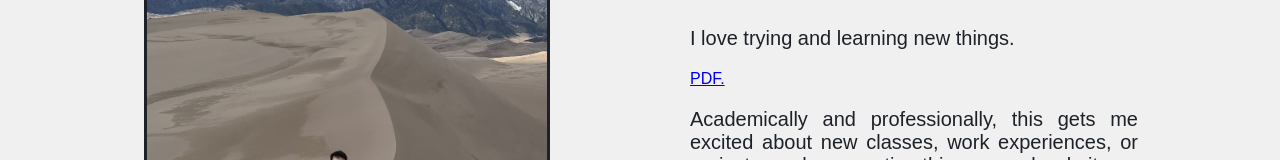
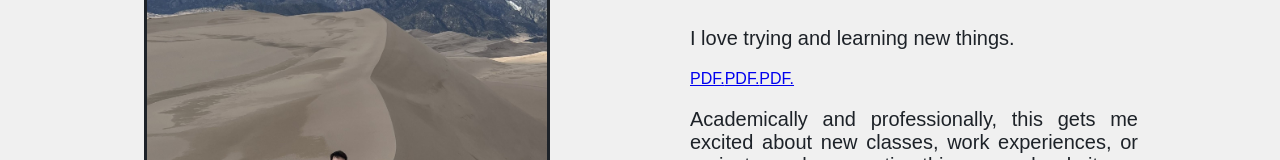
Before and after one commit to Danielbaker31/Danielbaker31.github.io, a React (Create React App) app: page / in a window 1280 px wide. Shown: the part 1006-1166 px from the top of the page. Built offline with nearby package versions, Linux system fonts and the light colour scheme.

Commit message:
minor change

```diff
--- a/src/Pages/Home.js
+++ b/src/Pages/Home.js
@@ -52,6 +52,8 @@ function Home() {
                         <h1> About Me </h1>
                         <p> I love trying and learning new things. </p>
                         <a href="Danielbaker31.github.io/src/Assets/Resume.pdf" target="_blank">PDF.</a>
+                        <a href="https://github.com/Danielbaker31/Danielbaker31.github.io/blob/main/src/Assets/Resume.pdf" target="_blank">PDF.</a>
+                        <a href="Danielbaker31.github.io/blob/main/src/Assets/Resume.pdf" target="_blank">PDF.</a>
                         <p> Academically and professionally, this gets me excited about new classes, work experiences, or projects, such as creating this personal website. </p>
                         <p> In my personal life, this motivates me to travel. This year, I packed my bag and traveled to Colorado, Italy, and Croatia, where I met new lifelong friends from around the world. If you have suggestions for my next destination, let me know!</p>
                     </div>
```
